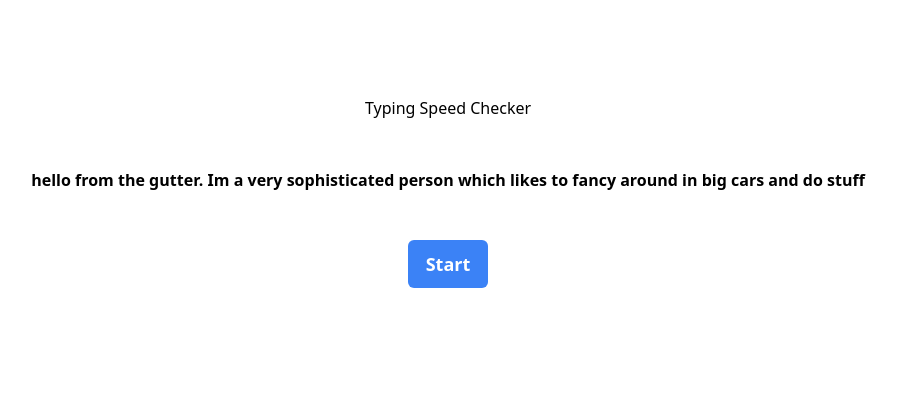
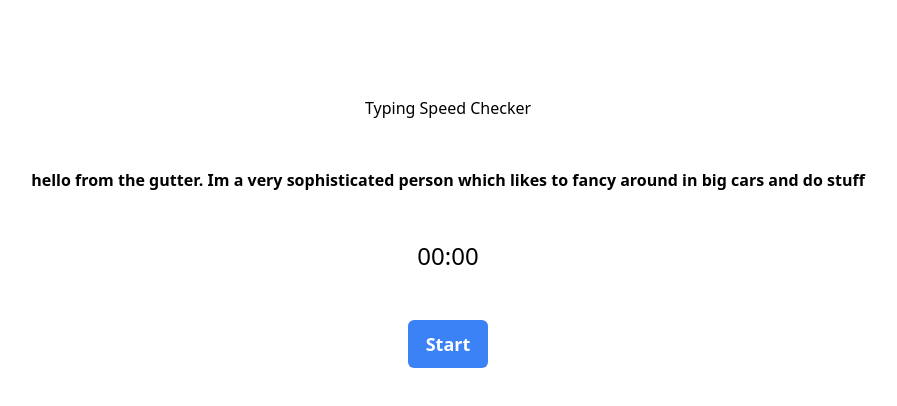
Before and after one commit to Zeke-Cachi/typing_speed_checker, a React (Vite) app: page / in a window 1280 px wide. Shown: the top 406 px of the page, without its empty margins (192-1089 px from the left). Built offline with nearby package versions, Linux system fonts and the light colour scheme.

Commit message:
made timer - started with results

```diff
--- a/src/App.tsx
+++ b/src/App.tsx
@@ -1,6 +1,8 @@
-import { KeyboardEvent, useState } from "react";
+import { KeyboardEvent, useState, useRef, useEffect } from "react";
 
 export default function App() {
+  const paragraphRef = useRef<HTMLDivElement>(null);
+
   const [word] = useState(
     "hello from the gutter. Im a very sophisticated person which likes to fancy around in big cars and do stuff".split(
       ""
@@ -8,8 +10,38 @@ export default function App() {
   );
   const [wordArray, setWordArray] = useState<string[]>([]);
   const [fontColor, setFontColor] = useState<string[]>([]);
+  const [startTyping, setStartTyping] = useState<boolean>(false);
+  const [showResults, setShowResults] = useState<boolean>(false);
+  const [timer, setTimer] = useState<{ seconds: number; miliseconds: number }>({
+    seconds: 0,
+    miliseconds: 0,
+  });
+
+  useEffect(() => {
+    let interval: number;
+    if (startTyping === true) {
+      interval = setInterval(() => {
+        setTimer((prev) => {
+          const newMilliseconds = prev.miliseconds + 1;
+          if (newMilliseconds === 100) {
+            if (prev.seconds === 59) {
+              clearInterval(interval);
+              setStartTyping(false);
+              setShowResults(true);
+              return { ...prev, miliseconds: 0, seconds: 0 };
+            }
+            return { seconds: prev.seconds + 1, miliseconds: 0 };
+          } else {
+            return { ...prev, miliseconds: newMilliseconds };
+          }
+        });
+      }, 10);
+    }
+    return () => clearInterval(interval);
+  }, [startTyping]);
 
   const handleTyping = (e: KeyboardEvent<HTMLDivElement>) => {
+    if (!startTyping) return;
     if (e.key === "Delete" || e.key === "Backspace") {
       setWordArray((prev) => prev.slice(0, -1));
       setFontColor((prev) => prev.slice(0, -1));
@@ -17,6 +49,9 @@ export default function App() {
     } else if (e.key === "Shift") return;
     const temporalWordArr = [...wordArray, e.key];
     setWordArray((oldValue) => [...oldValue, e.key]);
+    if (temporalWordArr.length === word.length) {
+      setStartTyping(false);
+    }
     return temporalWordArr[temporalWordArr.length - 1] ===
       word[temporalWordArr.length - 1]
       ? setFontColor((prev) => [...prev, "text-green-500"])
@@ -28,13 +63,24 @@ export default function App() {
         ]);
   };
 
+  const handleClick = () => {
+    setStartTyping(true);
+    if (paragraphRef.current) {
+      paragraphRef.current.focus();
+    }
+  };
+
+  const formatNumber = (num: number) => num.toString().padStart(2, "0");
+
   return (
     <main className="lg:p-24 mx-auto text-center grid lg:gap-12">
       <h1>Typing Speed Checker</h1>
+      {!showResults ? (
         <div
           onKeyDown={(e) => handleTyping(e)}
           tabIndex={0}
           className="focus:outline-none"
+          ref={paragraphRef}
         >
           {word.map((element, i) => (
             <span key={i} className={`font-bold ${fontColor[i]}`}>
@@ -42,7 +88,30 @@ export default function App() {
             </span>
           ))}
         </div>
-      <button className="bg-blue-500 text-white w-20 h-12 rounded-md font-bold text-lg mx-auto">
+      ) : (
+        <p>
+          You had:{" "}
+          <span>
+            {fontColor.reduce(
+              (acc, element) =>
+                element === "text-red-500" || element === "bg-red-500"
+                  ? acc + 1
+                  : acc,
+              0
+            )}
+          </span>{" "}
+          errors
+        </p>
+      )}
+      <p className="text-2xl">
+        <span>{formatNumber(timer.seconds)}</span>:
+        <span>{formatNumber(timer.miliseconds)}</span>
+      </p>
+      <button
+        className="bg-blue-500 text-white w-20 h-12 rounded-md font-bold text-lg mx-auto hover:bg-blue-400 disabled:bg-gray-300 disabled:text-gray-800"
+        onClick={() => handleClick()}
+        disabled={startTyping}
+      >
         Start
       </button>
     </main>
```
Lines whose indentation alone changed are shown as unchanged.
